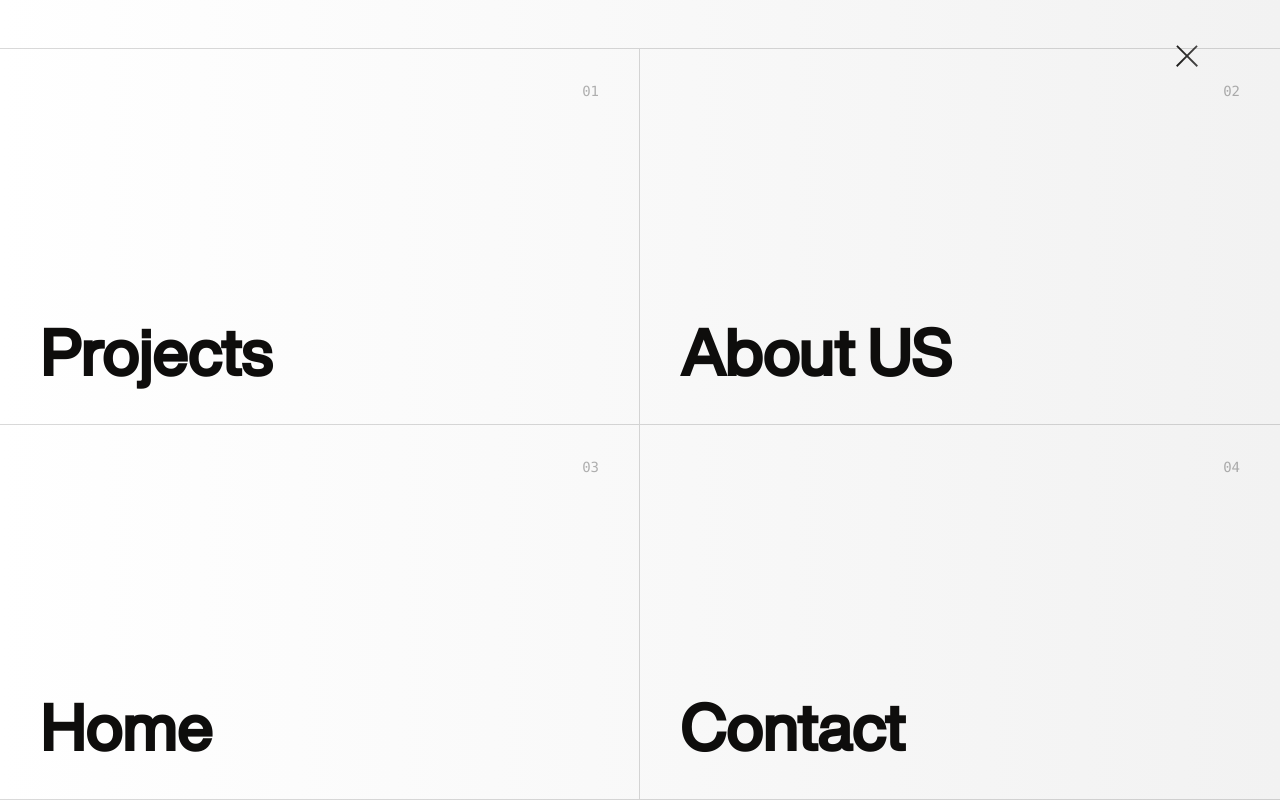
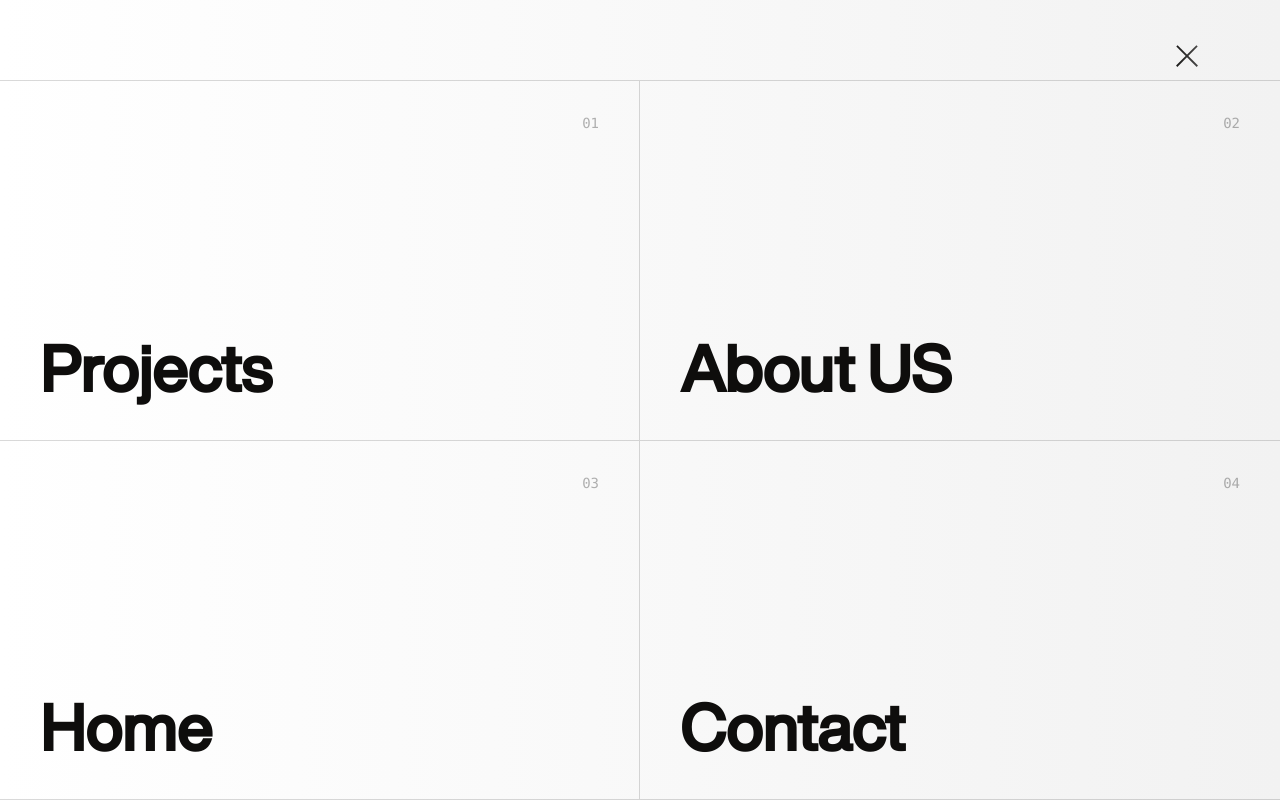
Before and after one commit to SOHAM3705/SohamPachpute, a Next.js app: page /contact in a window 1280 px wide. Both pictures are taken after a click on the link 1187 px from the left and 56 px from the top of the page. Built offline with nearby package versions, Linux system fonts and the light colour scheme.

Commit message:
Navbar cross fixed

```diff
--- a/app/aboutus/page.tsx
+++ b/app/aboutus/page.tsx
@@ -14,14 +14,15 @@ import FullpageProvider from "@/components/fullpageProvider";
 export default function About() {
   return (
     <>
+     <Cursor />
     <FullpageProvider>
-      <Cursor />
-      <Header color="Light" />
+
       <HeaderNavigation />
       <AboutHeroSection />
       <AboutSkillsSection />
       <AboutAchievementsSection />
       <AboutEducationSection />
+
       </FullpageProvider>
     </>
   );
--- a/components/aboutUspage/Aboutachievementssection.tsx
+++ b/components/aboutUspage/Aboutachievementssection.tsx
@@ -3,6 +3,7 @@
 import React, { useRef } from "react";
 import { AboutAchievementsWrapper } from "./Aboutachievementswrapper";
 import { Bulge } from "@/components/bulge";
+import { Header } from "../header";
 
 export function AboutAchievementsSection() {
   const sectionRef = useRef(null);
@@ -13,6 +14,7 @@ export function AboutAchievementsSection() {
       className="section section__3 third darkGradient relative text-colorLight min-h-screen"
     >
       <Bulge type="Light" />
+      <Header color="Light" />
       <AboutAchievementsWrapper />
     </section>
   );
--- a/components/aboutUspage/Abouteducationsection.tsx
+++ b/components/aboutUspage/Abouteducationsection.tsx
@@ -3,6 +3,7 @@
 import React, { useRef } from "react";
 import { AboutEducationWrapper } from "./Abouteducationwrapper";
 import { Bulge } from "@/components/bulge";
+import { Header } from "../header";
 
 export function AboutEducationSection() {
   const sectionRef = useRef(null);
@@ -13,6 +14,7 @@ export function AboutEducationSection() {
       className="section section__4 fourth lightGradient relative text-colorLight min-h-screen"
     >
       <Bulge type="Dark" />
+       <Header color="Dark" />
       <AboutEducationWrapper />
     </section>
   );
--- a/components/aboutUspage/Aboutskillssection.tsx
+++ b/components/aboutUspage/Aboutskillssection.tsx
@@ -3,6 +3,8 @@
 import React, { useRef } from "react";
 import { AboutSkillsWrapper } from "./Aboutskillswrapper";
 import { Bulge } from "@/components/bulge";
+import { Header } from "../header";
+
 
 export function AboutSkillsSection() {
   const sectionRef = useRef(null);
@@ -12,6 +14,7 @@ export function AboutSkillsSection() {
       ref={sectionRef}
       className="section section__2 second lightGradient relative text-colorLight min-h-screen"
     >
+      <Header color="Dark" />
       <Bulge type="Dark" />
       <AboutSkillsWrapper />
     </section>
--- a/components/aboutUspage/aboutHeroSection.tsx
+++ b/components/aboutUspage/aboutHeroSection.tsx
@@ -3,6 +3,8 @@
 import React, { useRef } from "react";
 import { AboutHeroWrapper } from "./aboutHeroWrapper";
 import { Bulge } from "@/components/bulge";
+import { Header } from "../header";
+
 
 export function AboutHeroSection() {
   const sectionRef = useRef(null);
@@ -13,6 +15,7 @@ export function AboutHeroSection() {
       className="section section__1 first darkGradient relative text-colorLight min-h-screen"
     >
       <Bulge type="Light" />
+      <Header color="Light" />
       <AboutHeroWrapper />
     </section>
   );
--- a/components/headerNavigation.tsx
+++ b/components/headerNavigation.tsx
@@ -107,7 +107,7 @@ export function HeaderNavigation() {
       className={`fixed left-0 top-0 z-[6000] hidden h-full w-full -translate-y-full flex-col ${bgClass}`}
     >
       {/* Top bar */}
-      <div className={`headerAnimate flex items-center justify-between px-8 py-6 border-b ${borderClass}`}>
+      <div className={`headerAnimate flex items-center justify-between px-12 py-10 border-b ${borderClass}`}>
         <Header mode="cross" className="" color={headerColor} />
       </div>
 
```
